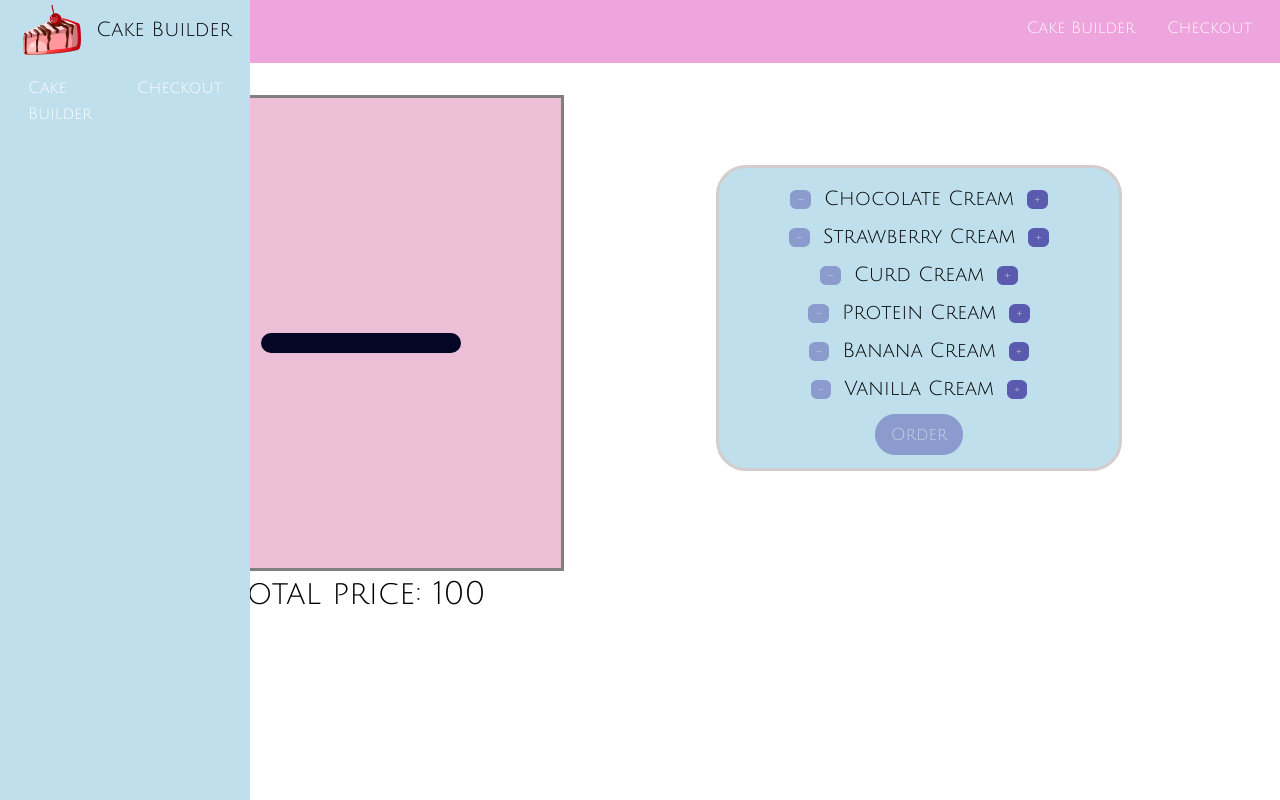
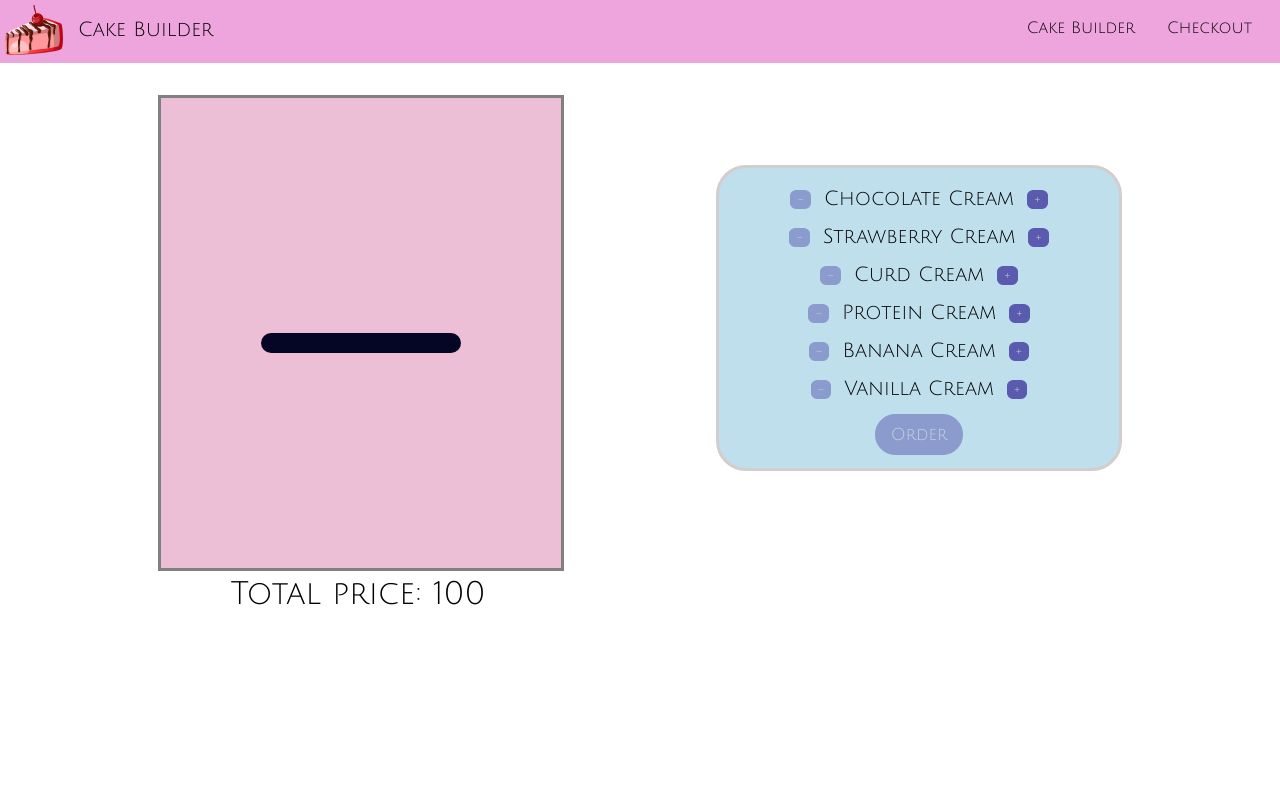
Before and after one commit to Aiperi-Amankulova/cake-builder, a React (Create React App) app: page / in a window 1280 px wide. Built offline with nearby package versions, Linux system fonts and the light colour scheme; a web font is replaced by a local one.

Commit message:
Navigation responsive styles

```diff
--- a/src/components/Layout/Drawer/Drawer.module.css
+++ b/src/components/Layout/Drawer/Drawer.module.css
@@ -8,3 +8,8 @@ top: 0;
 left: 0;
 box-sizing: 0 0 .5px rgba(0, 0 , 0, .5);
 }
+@media(min-width:500px){
+    .Drawer{
+        display: none;
+    }
+    }
--- a/src/components/Toolbar/Navigation/Navigation.module.css
+++ b/src/components/Toolbar/Navigation/Navigation.module.css
@@ -1,10 +1,16 @@
 .Navigation ul{
     list-style-type: none;
     display: flex;
-
-    margin: 0 12px;
+    flex-direction: column;
+    margin: 10px 0;
     padding: 0;
 }
 .Navigation li{
     list-style-type: none;
 }
+@media(min-width:500px){
+.Navigation ul{
+        flex-direction: row;
+        margin: 0 12px;
+ }
+}
--- a/src/components/Toolbar/Navigation/NavigationItem/NavigationItem.module.css
+++ b/src/components/Toolbar/Navigation/NavigationItem/NavigationItem.module.css
@@ -6,8 +6,10 @@
     font-family: 'Julius Sans One', sans-serif;
     text-decoration: none;
     font-size: 1rem;
-    color: white;
-    border-bottom: 5px solid transparent;
+    color: black;
+    border-left: 5px solid transparent;
+
+    transition: all .2s ease-in-out;
 }
 .NavigationItem a:hover{
     border-bottom-color: white;
@@ -17,3 +19,9 @@
     border-bottom-color: white;
     background-color: rgba(255,255,255, .1);
 }
+@media(min-width:500px){
+    .NavigationItem a{
+        border: none;
+        border-bottom: 5px solid transparent;
+     }
+    }
```
